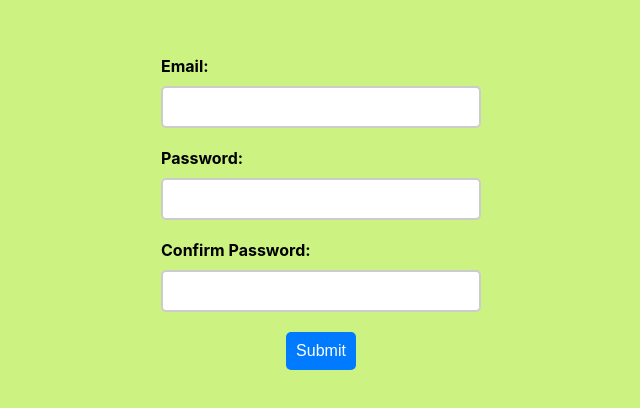
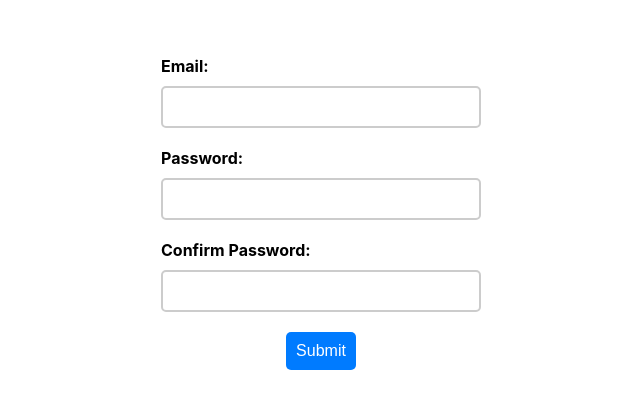
Before and after one commit to amitkushwahatech/signup-form-validation, a React (Create React App) app: page / in a window 1280 px wide. Shown: the part 136-544 px from the top of the page, without its empty margins (319-959 px from the left). Built offline with nearby package versions, Linux system fonts and the light colour scheme.

Commit message:
Update SignForm.css

```diff
--- a/src/Components/SignForm.css
+++ b/src/Components/SignForm.css
@@ -1,5 +1,5 @@
 body{
-    background:#CCF381;
+/*     background:#CCF381; */
 }
 form{
     display: flex;
```
